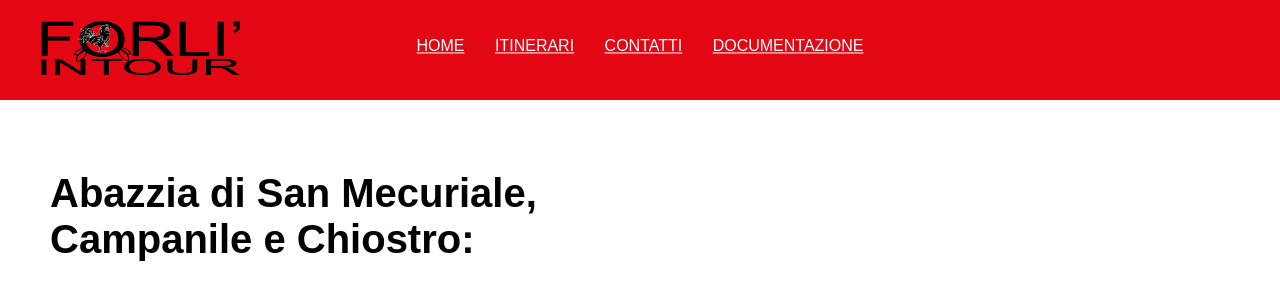
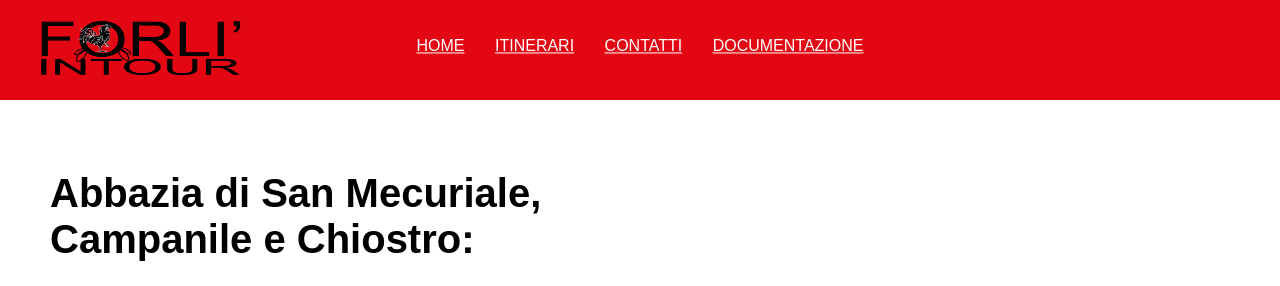
Before and after one commit to Veronicaonofri/Forl-in-Tour, a plain HTML site: page sanmercuriale.html in a window 1280 px wide. Shown: the top 286 px of the page. Drawn offline with nearby package versions, Linux system fonts and the light colour scheme.

Commit message:
Add files via upload

```diff
--- a/sanmercuriale.html
+++ b/sanmercuriale.html
@@ -35,7 +35,7 @@
 	<img src="IMG/sanmercuriale.webp" class="sanmercurialeimg">
 <div class="testosanmercuriale">
 <div class="h1sanmercuriale">
-	<h1>Abazzia di San Mecuriale, Campanile e Chiostro:</h1>
+	<h1>Abbazia di San Mecuriale, Campanile e Chiostro:</h1>
 </div>
 	<p1>Dell’antica basilica si hanno memorie fin dal IV sec. quando era intitolata a Santo Stefano.
 Fu distrutta nel 1173 da un incendio e venne ricostruita nel 1181 in stile romanico lombardo.
```
